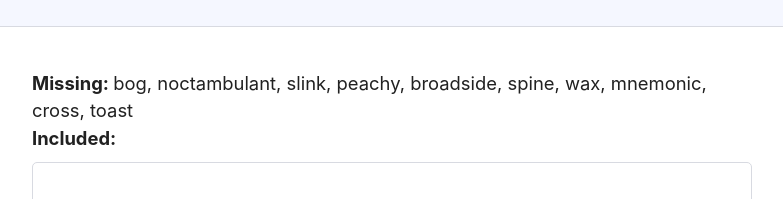
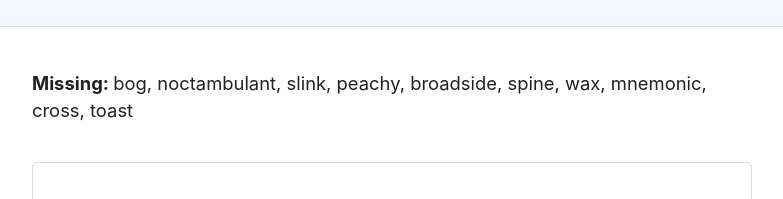
Before and after one commit to stungeye/cv2-poem-tool, a React (Create React App) app: page / in a window 1280 px wide. Shown: the part 134-333 px from the top of the page, without its empty margins (248-1031 px from the left). Built offline with nearby package versions, Linux system fonts and the light colour scheme.

Commit message:
Tweaking missing/included visibility.

```diff
--- a/src/App.js
+++ b/src/App.js
@@ -56,11 +56,19 @@ export default function App() {
   return (
     <Fragment>
       <p className="meta">
-        <strong>Missing: </strong>
-        {missingWords().join(", ")}
-        <br />
-        <strong>Included: </strong>
-        {includedWords().join(", ")}
+        {missingWords().length > 0 && (
+          <Fragment>
+            <strong>Missing: </strong>
+            {missingWords().join(", ")}
+            <br />
+          </Fragment>
+        )}
+        {includedWords().length > 0 && (
+          <Fragment>
+            <strong>Included: </strong>
+            {includedWords().join(", ")}
+          </Fragment>
+        )}
       </p>
       <textarea onChange={inputChanged} value={text} />
 
```
